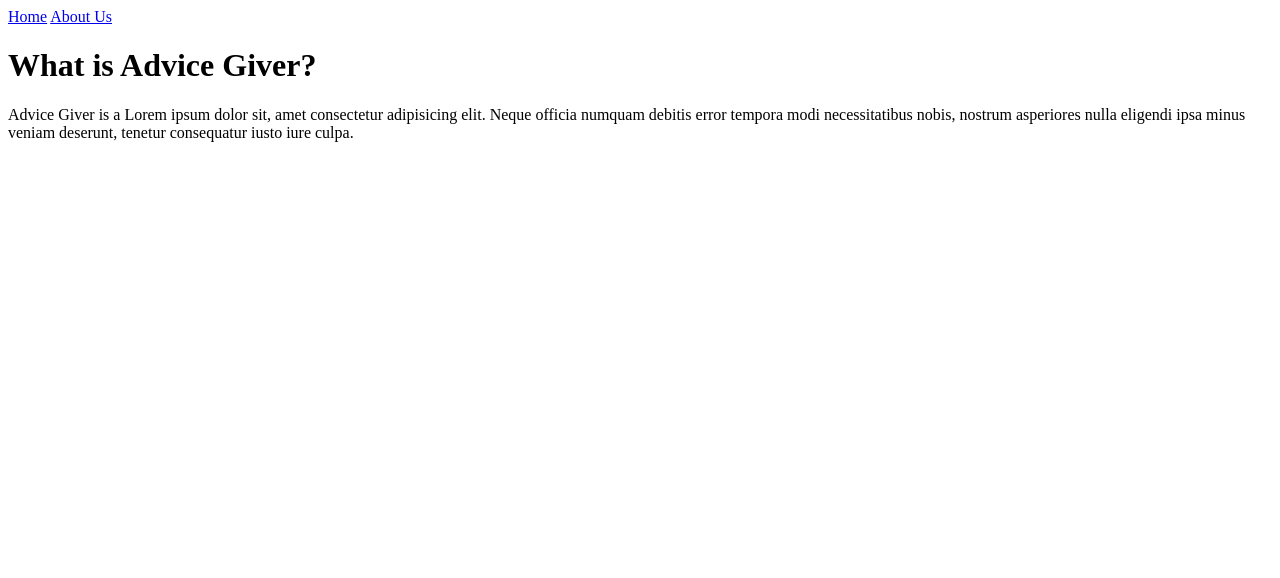
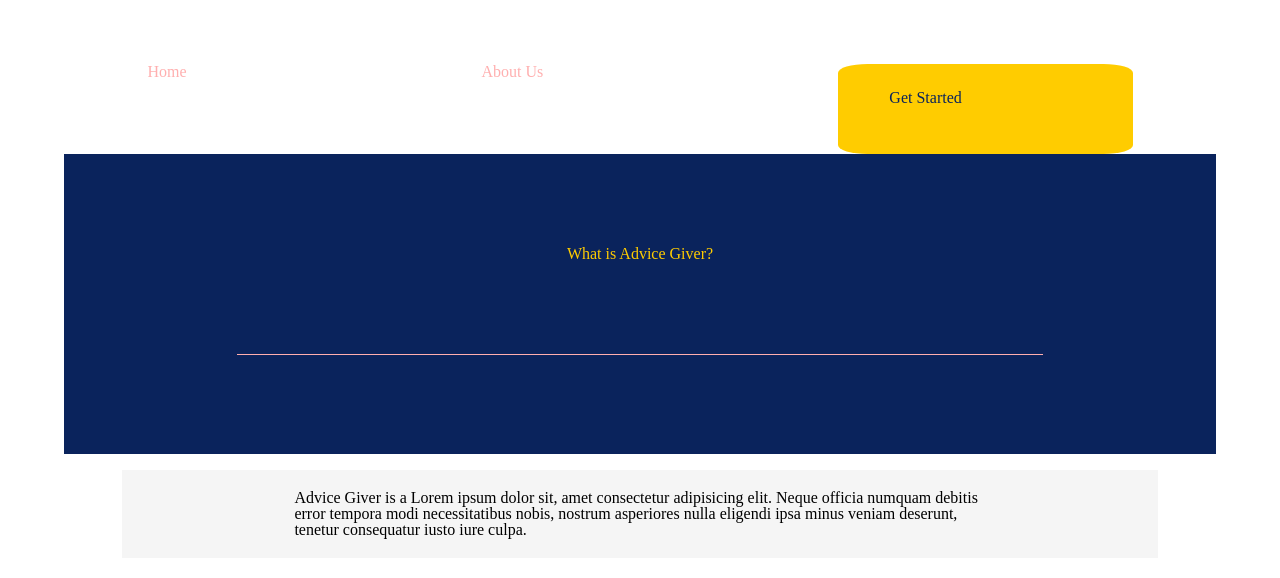
Before and after one commit to slimylizard/User-Interface-1, a plain HTML site: page index.html in a window 1280 px wide. Drawn offline with nearby package versions, Linux system fonts and the light colour scheme; files that its build step writes are made by us from their sources; a web font is replaced by a local one.

Commit message:
500 looking good

```diff
--- a/global.less
+++ /dev/null
@@ -1,3 +0,0 @@
-html{
-    font-size: 62.5%;
-}
--- a/home-page.less
+++ /dev/null
@@ -1,6 +0,0 @@
-.top{
-    max-width: 90%;
-    width: 100%;
-    margin: 0 auto;
-    background: @blue;
-}
--- a/index.html
+++ b/index.html
@@ -16,10 +16,12 @@
 </head>
 <body>
     <nav>
-        <a href ="#">Home</a>           <a href="#">About Us</a>
+        <a href ="#">Home</a>
+        <a href="#">About Us</a>
+        <div class="button">Get Started</div>
     </nav>
     <div class="top">
-        <div class="top?">
+        <div class="top-q">
             <h1>What is Advice Giver?</h1>
         </div>
         <div class="top-words">
--- /dev/null
+++ b/less/global.less
@@ -0,0 +1,7 @@
+html{
+    font-size: 62.5%;
+}
+h1{
+    color: @yellow;
+    text-align: center;
+}
--- /dev/null
+++ b/less/home-page.less
@@ -0,0 +1,17 @@
+.top{
+    max-width: 90%;
+    width: 100%;
+    margin: 0 auto;
+    background: @blue;
+    height: 300px;
+    .top-q{
+        margin: 0 15% 10%;
+        padding: 8%;
+        border-bottom: 1px solid @pink;
+    }
+    .top-words{
+        background: @grey;
+        padding: 20px 15%;
+        margin: 5%;
+    }
+}
--- /dev/null
+++ b/less/index.less
@@ -0,0 +1,5 @@
+@import "variables.less";
+@import "global.less";
+@import "reset.less";
+@import "home-page.less";
+@import "navigation.less";
--- /dev/null
+++ b/less/navigation.less
@@ -0,0 +1,17 @@
+nav{
+    display: flex;
+    justify-content: space-around;
+    margin: 5% 0 0;
+    a{
+        text-decoration: none;
+        color: @pink;
+    }
+    .button{
+        background: @yellow;
+        color: @blue;
+        border-radius: 10%;
+        padding: 2% 4% 5%;
+        width: 15%;
+        height: 0;
+    }
+}
```
Also changed, not shown: css/index.css (added), index.less (deleted), less/reset.less (renamed from reset.less), less/variables.less (renamed from variables.less), 2 other files.
